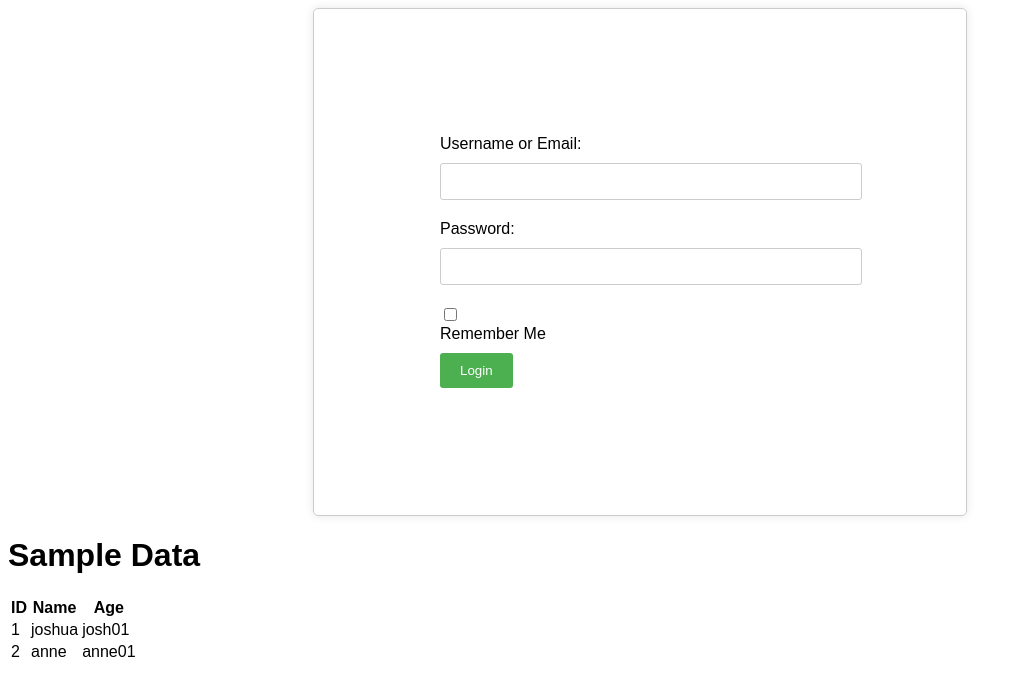
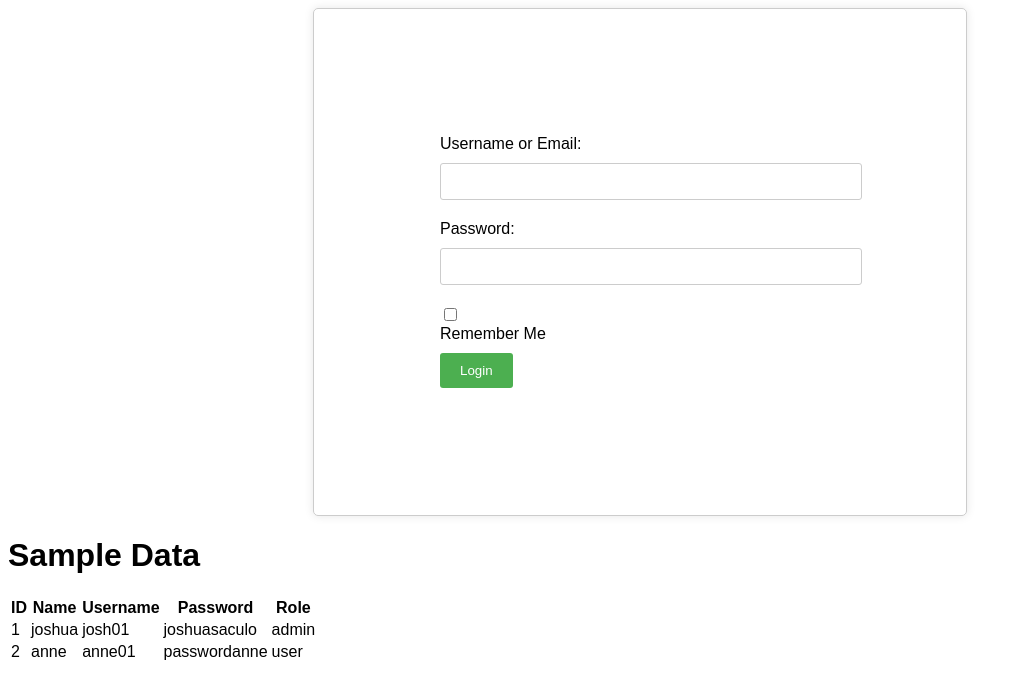
Before and after one commit to Josh011600/EmployeeProfiler, a Flask app: page / in a window 1280 px wide. Shown: the top 699 px of the page, without its empty margins (0-1021 px from the left). Run offline with Flask 3, Linux system fonts and the light colour scheme; data comes from the database, SQL or seed files in the repository.

Commit message:
third commit

```diff
--- a/templates/index.html
+++ b/templates/index.html
@@ -25,13 +25,17 @@
           <tr>
               <th>ID</th>
               <th>Name</th>
-              <th>Age</th>
+              <th>Username</th>
+              <th>Password</th>
+              <th>Role</th>
           </tr>
           {% for row in data %}
               <tr>
                   <td>{{ row[0] }}</td>
                   <td>{{ row[1] }}</td>
                   <td>{{ row[2] }}</td>
+                  <td>{{ row[3] }}</td>
+                  <td>{{ row[4] }}</td>
               </tr>
           {% endfor %}
       </table>
```
